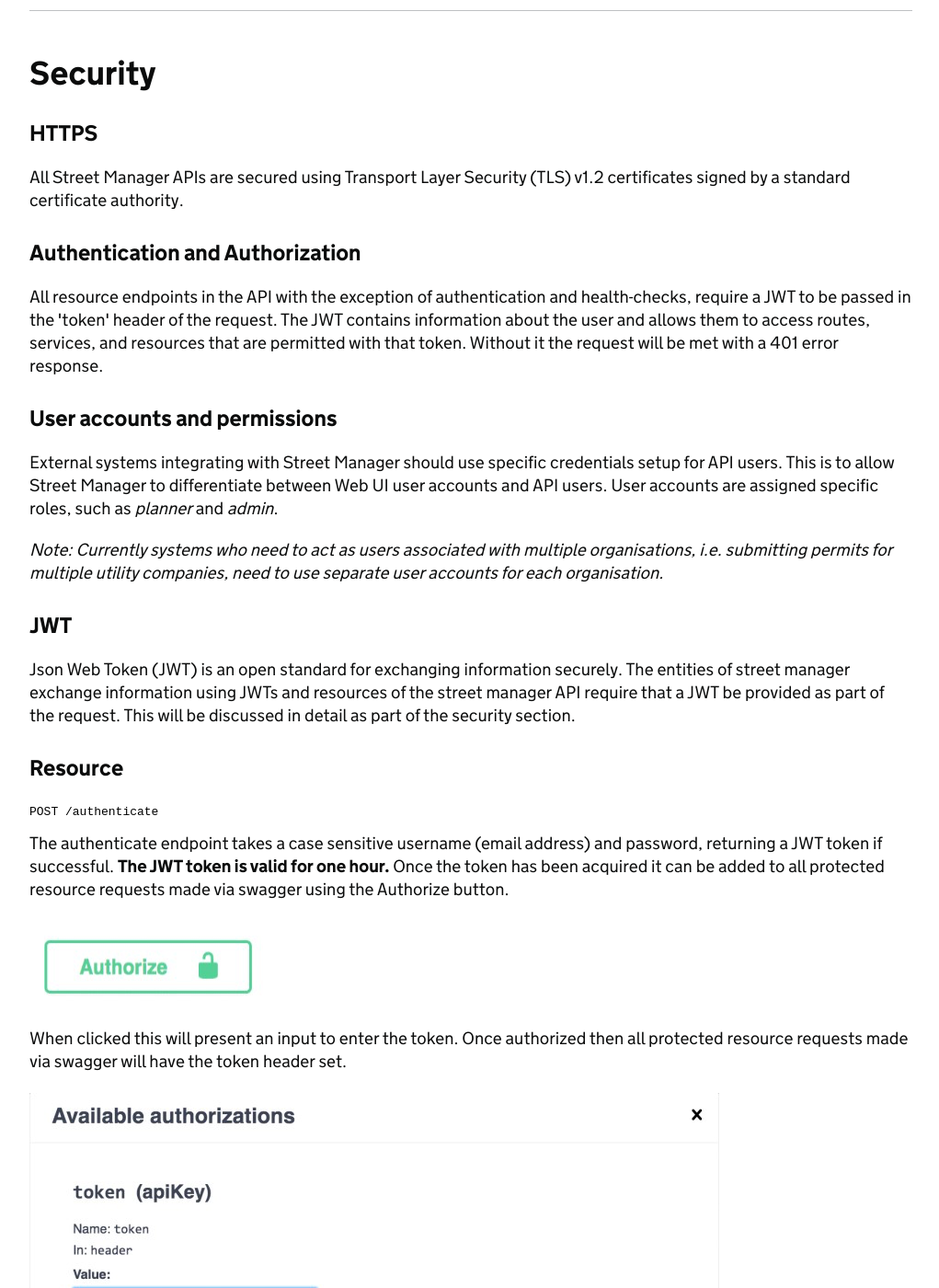
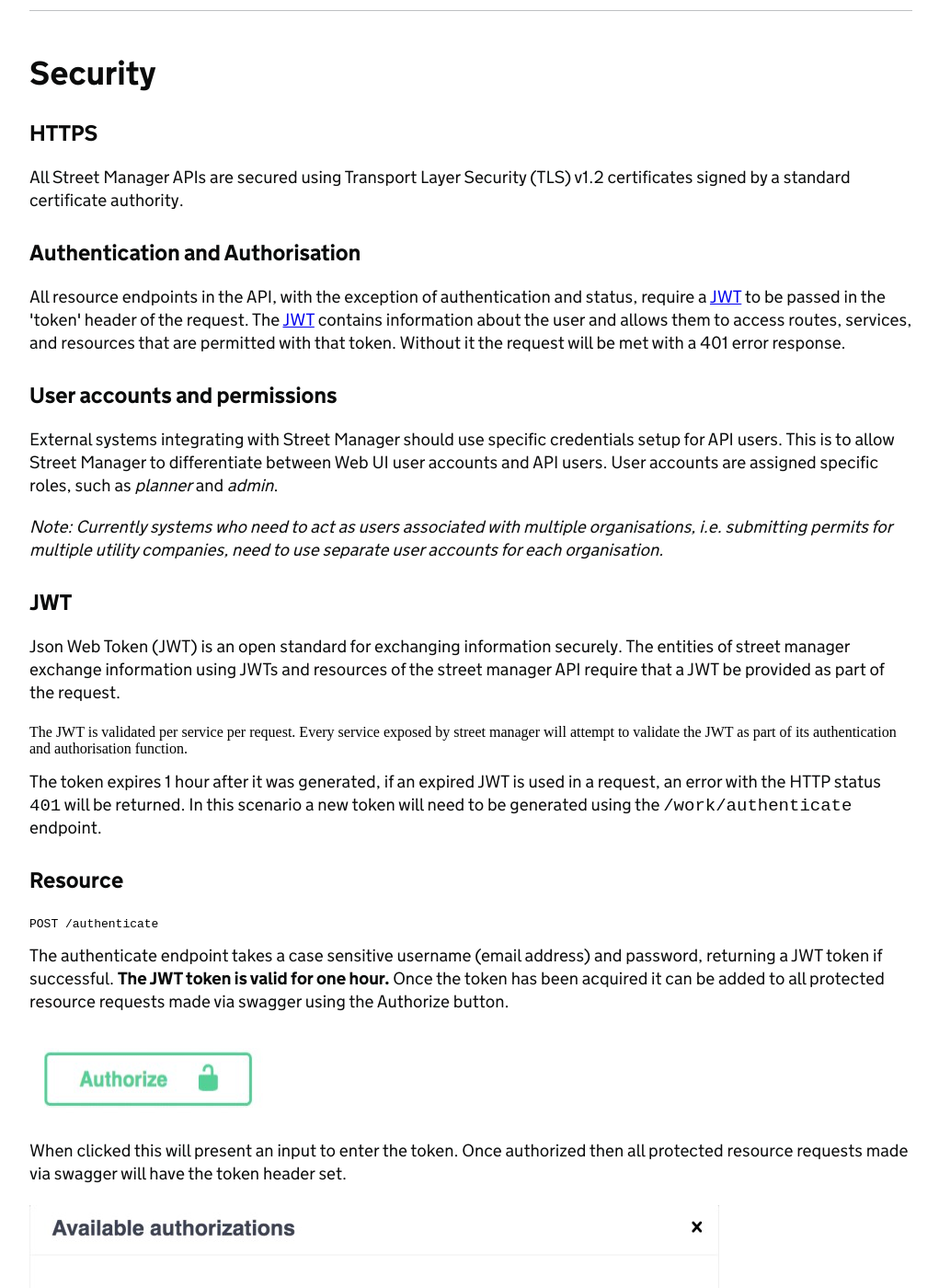
Before and after one commit to jgraham0325/land-register-api-docs, a Jekyll site: the page built from docs/api-documentation/V0.2/index.md, in a window 1280 px wide and 1400 px high, scrolled down 7862 px. Shown: the whole window at 92% size, without its empty margins (128-1149 px from the left). Built offline with Jekyll 4.4.1, drawn with Linux system fonts in a browser that asks for light colours; some of the changed text lies outside the part shown.

Commit message:
Update security section of API docs.
- Add information about token expiry
- Add correct error objects

```diff
--- a/docs/api-documentation/V0.2/index.md
+++ b/docs/api-documentation/V0.2/index.md
@@ -373,17 +373,18 @@
 ### HTTPS
 {: .govuk-heading-m}
 
-All Street Manager APIs are secured using Transport Layer Security (TLS) v1.2 certificates signed by a standard certificate authority.
+All Street Manager APIs are secured using Transport Layer Security (TLS) v1.2
+certificates signed by a standard certificate authority.
 {: .govuk-body}
 
-### Authentication and Authorization
+### Authentication and Authorisation
 {: .govuk-heading-m}
 
-All resource endpoints in the API with the exception of authentication
-and health-checks, require a JWT to be passed in the \'token\' header of
-the request. The JWT contains information about the user and allows them
-to access routes, services, and resources that are permitted with that
-token. Without it the request will be met with a 401 error response.
+All resource endpoints in the API, with the exception of authentication and
+status, require a [JWT](#jwt) to be passed in the \'token\' header of the
+request. The [JWT](#jwt) contains information about the user and allows them to
+access routes, services, and resources that are permitted with that token.
+Without it the request will be met with a 401 error response.
 {: .govuk-body}
 
 ### User accounts and permissions
@@ -406,8 +407,17 @@
 Json Web Token (JWT) is an open standard for exchanging information
 securely. The entities of street manager exchange information using JWTs
 and resources of the street manager API require that a JWT be provided
-as part of the request. This will be discussed in detail as part of the
-security section.
+as part of the request.
+{: .govuk-body}
+
+The JWT is validated per service per request. Every service exposed by street
+manager will attempt to validate the JWT as part of its authentication and
+authorisation function.
+
+The token expires 1 hour after it was generated, if an expired JWT is used in a
+request, an error with the HTTP status `401` will be returned.  In this scenario
+a new token will need to be generated using the <code>/work/authenticate</code>
+endpoint.
 {: .govuk-body}
 
 ### Resource
@@ -441,7 +451,7 @@
 ### Authentication Failed
 {: .govuk-heading-m}
 
-<code>{ "message": "Authentication failed", "error": { "status": 401 }</code>
+<code>{ "message": "Authentication failed", "error": { "status": 401 } }</code>
 
 Authentication fails when the token provided in the request is invalid.
 The token may have expired or the value set as the token was incorrect.
@@ -452,7 +462,7 @@
 ### Access Restricted
 {: .govuk-heading-m}
 
-<code>{ "message": "Access restricted", "error": { "status": 401 }</code>
+<code>{ "message": "Access restricted", "error": { "status": 401 } }</code>
 
 The access restricted error indicates that although the token was valid,
 the user does not have permissions to perform the desired action. This
@@ -468,7 +478,7 @@
 To protect the system from denial of service attacks, repeated calls
 made in a short period of time from a single IP source will receive 405
 status responses. If you are receiving 405 responses ensure you are not
-sending calls
+sending an excessive number of calls.
 {: .govuk-body}
 
 <hr class="govuk-section-break govuk-section-break--xl govuk-section-break--visible">
```
